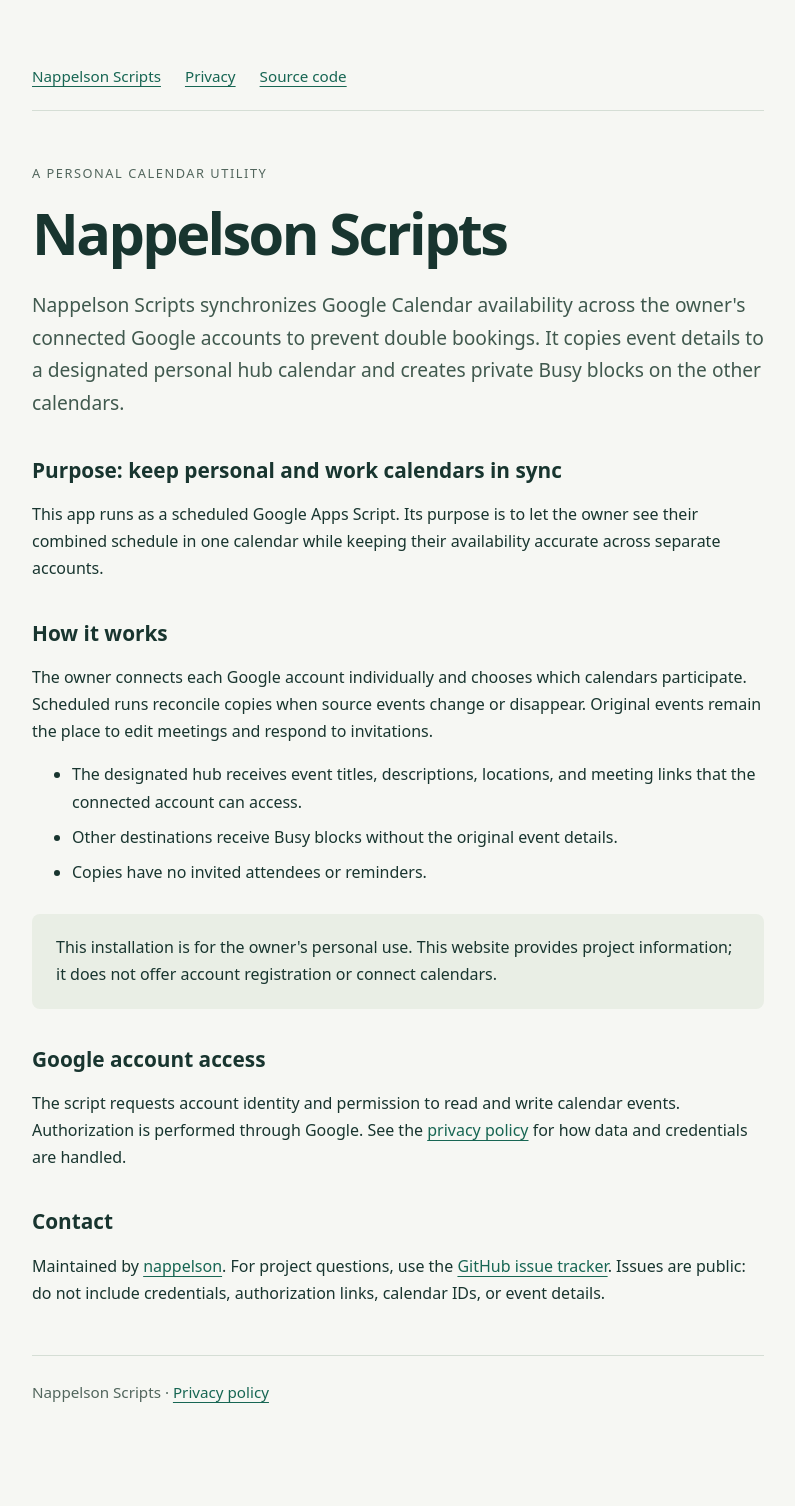
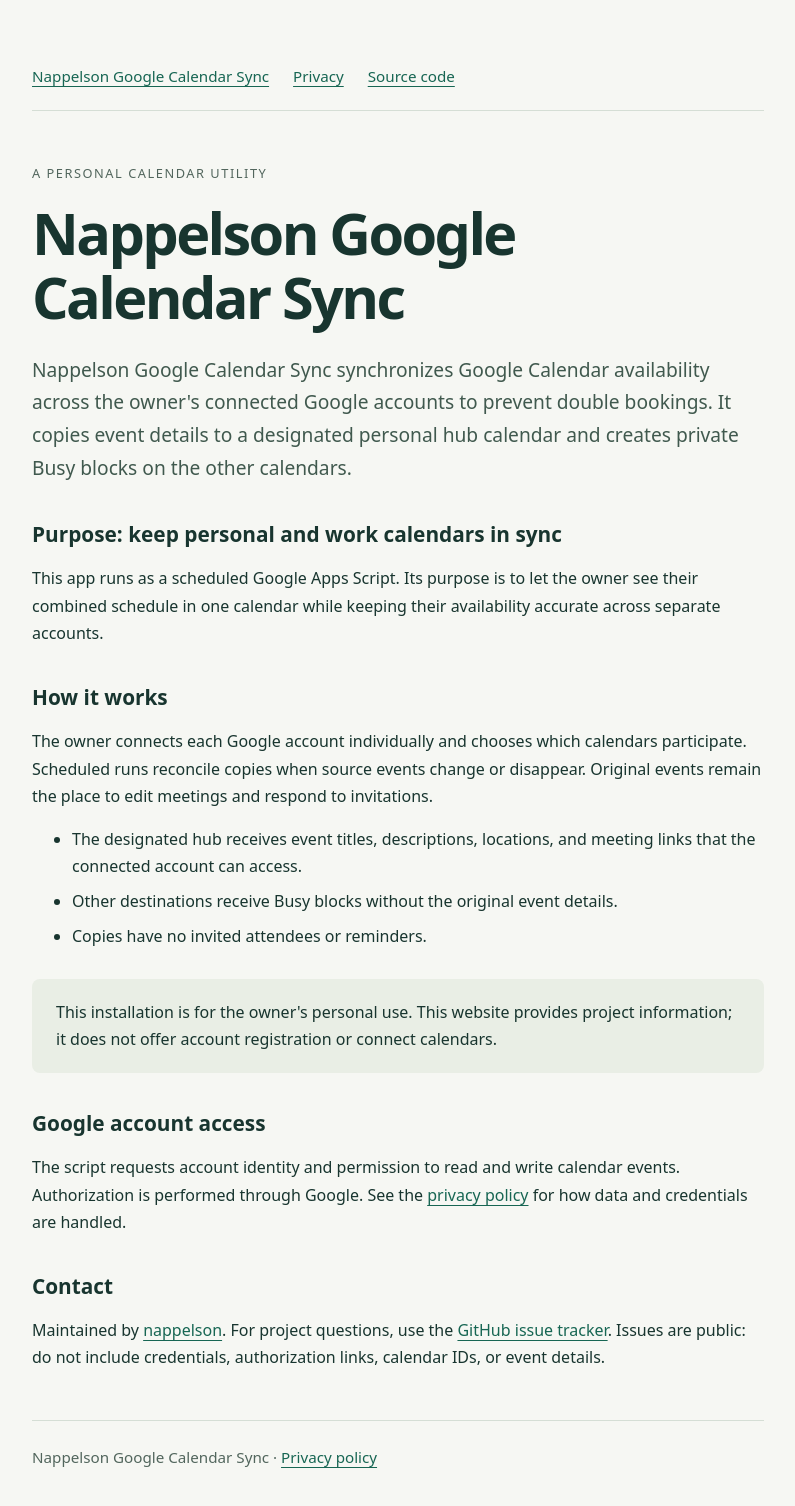
Before and after one commit to nappelson/calendar-availability-sync, a website: page docs/index.html in a window 1280 px wide. Shown: the whole page, without its empty margins (242-1037 px from the left). Before the commit the page ends 1470 px from the top, so only its background shows below. Drawn offline with Linux system fonts and the light colour scheme.

Commit message:
Match updated OAuth app name across public pages

```diff
--- a/docs/index.html
+++ b/docs/index.html
@@ -4,16 +4,16 @@
   <meta charset="utf-8">
   <meta name="viewport" content="width=device-width, initial-scale=1">
   <meta name="google-site-verification" content="6pRUNkXDiVOLbVTXEhmI8Y8BXToCCZap1q1vJcez8VA" />
-  <title>Nappelson Scripts</title>
-  <meta name="description" content="Nappelson Scripts synchronizes Google Calendar events and Busy blocks across connected accounts to prevent double bookings.">
+  <title>Nappelson Google Calendar Sync</title>
+  <meta name="description" content="Nappelson Google Calendar Sync synchronizes Google Calendar events and Busy blocks across connected accounts to prevent double bookings.">
   <link rel="stylesheet" href="style.css">
 </head>
 <body>
 <main>
-  <nav aria-label="Main navigation"><a href="index.html" aria-current="page">Nappelson Scripts</a><a href="privacy.html">Privacy</a><a href="https://github.com/nappelson/calendar-availability-sync">Source code</a></nav>
+  <nav aria-label="Main navigation"><a href="index.html" aria-current="page">Nappelson Google Calendar Sync</a><a href="privacy.html">Privacy</a><a href="https://github.com/nappelson/calendar-availability-sync">Source code</a></nav>
   <p class="eyebrow">A personal calendar utility</p>
-  <h1>Nappelson Scripts</h1>
-  <p class="intro">Nappelson Scripts synchronizes Google Calendar availability across the owner's connected Google accounts to prevent double bookings. It copies event details to a designated personal hub calendar and creates private Busy blocks on the other calendars.</p>
+  <h1>Nappelson Google Calendar Sync</h1>
+  <p class="intro">Nappelson Google Calendar Sync synchronizes Google Calendar availability across the owner's connected Google accounts to prevent double bookings. It copies event details to a designated personal hub calendar and creates private Busy blocks on the other calendars.</p>
   <h2>Purpose: keep personal and work calendars in sync</h2>
   <p>This app runs as a scheduled Google Apps Script. Its purpose is to let the owner see their combined schedule in one calendar while keeping their availability accurate across separate accounts.</p>
   <h2>How it works</h2>
@@ -28,7 +28,7 @@
   <p>The script requests account identity and permission to read and write calendar events. Authorization is performed through Google. See the <a href="privacy.html">privacy policy</a> for how data and credentials are handled.</p>
   <h2>Contact</h2>
   <p>Maintained by <a href="https://github.com/nappelson">nappelson</a>. For project questions, use the <a href="https://github.com/nappelson/calendar-availability-sync/issues">GitHub issue tracker</a>. Issues are public: do not include credentials, authorization links, calendar IDs, or event details.</p>
-  <footer>Nappelson Scripts · <a href="privacy.html">Privacy policy</a></footer>
+  <footer>Nappelson Google Calendar Sync · <a href="privacy.html">Privacy policy</a></footer>
 </main>
 </body>
 </html>
```
Also changed, not shown: docs/privacy.html (+6 -6 lines).
